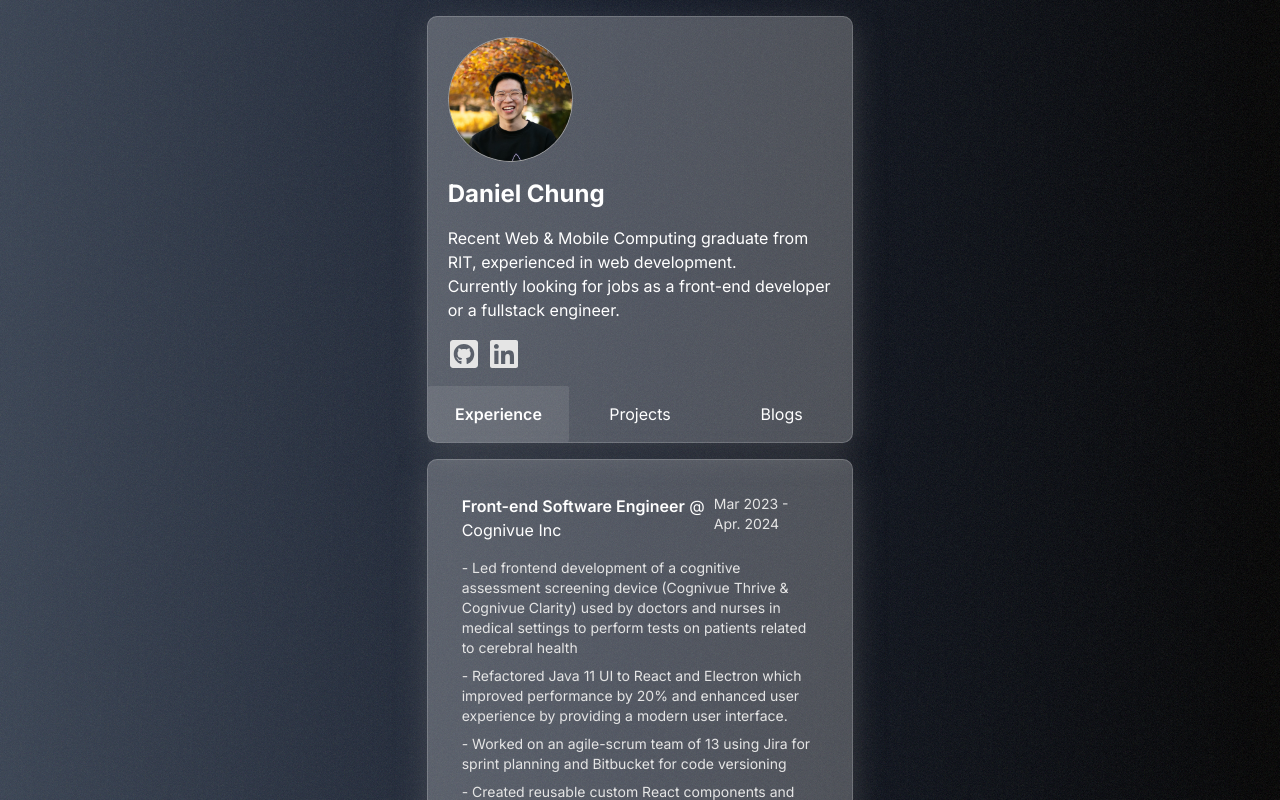
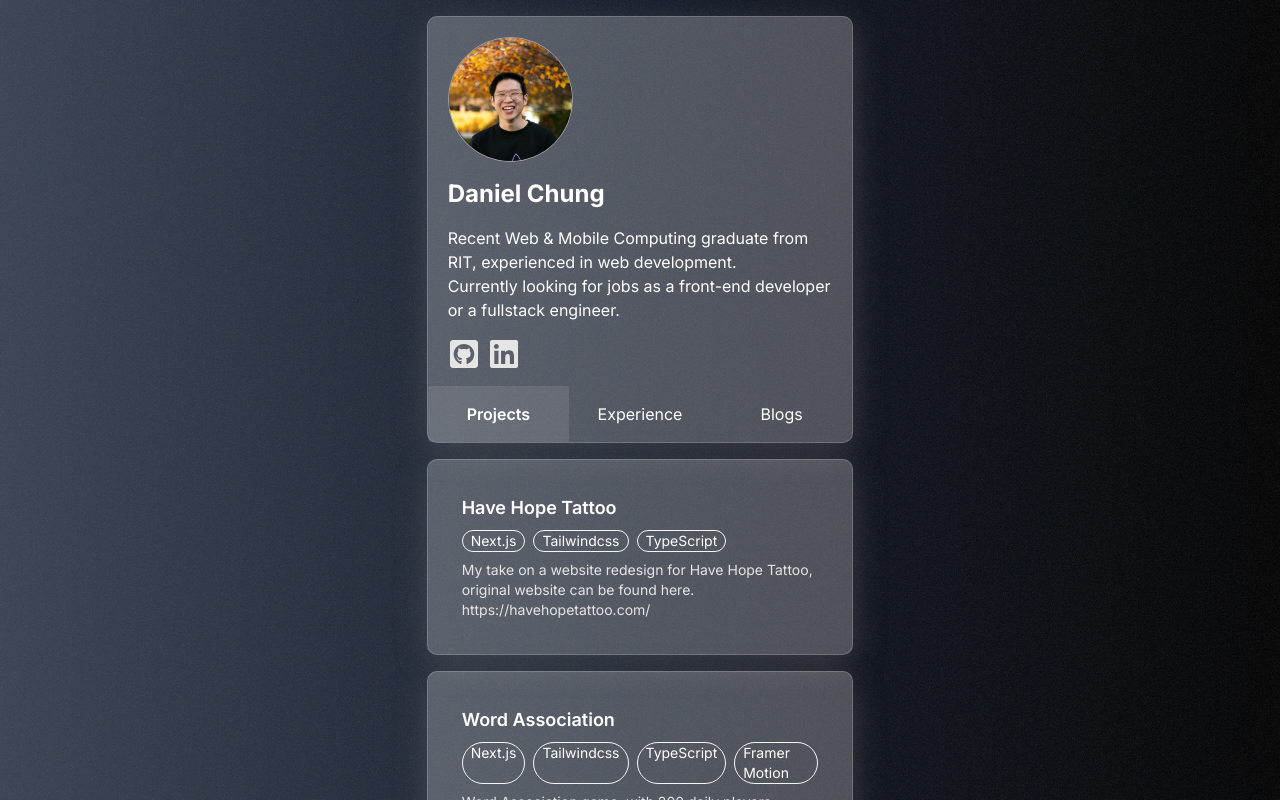
Before and after one commit to danielchungdev/danielchung.dev, a Next.js app: page / in a window 1280 px wide. Shown: the top 800 px of the page. Built offline with nearby package versions, Linux system fonts and the light colour scheme.

Commit message:
updating projects and changing structure

```diff
--- a/public/json/projects.json
+++ b/public/json/projects.json
@@ -1,15 +1,21 @@
 [
+    {
+        "name": "Have Hope Tattoo",
+        "tools": ["Next.js", "Tailwindcss", "TypeScript"],
+        "description": "My take on a website redesign for Have Hope Tattoo, original website can be found here. https://havehopetattoo.com/",
+        "website": "https://havehopetattoo.danielchung.dev/"
+    },
     {
         "name": "Word Association",
         "tools": ["Next.js", "Tailwindcss", "TypeScript", "Framer Motion"],
-        "description": "Word Association game, was able to gather 200 daily players.",
+        "description": "Word Association game, with 200 daily players.",
         "website": "https://wordassociation.danielchung.dev/"
     },
     {
         "name": "PrivaC",
         "tools": ["Next.js", "Tailwindcss", "TypeScript"],
-        "description": "Bangladesh's 1st cybercrime countermeasure services organization",
-        "website": "https://github.com/privac-bangladesh"
+        "description": "Bangladesh's 1st cybercrime countermeasure services organization.",
+        "website": "https://www.myprivac.com/"
     },
     {
         "name": "Emoji Replacer",
--- a/src/app/page.tsx
+++ b/src/app/page.tsx
@@ -14,9 +14,9 @@ const Home = () => {
   const chooseContent = (contentId: number) => {
     switch (contentId) {
       case 1:
+        return <Projects />
+      case 2:
         return <WorkExperience />
-      case 2:
-        return <Projects />
       case 3:
         return <Blogs />
     }
@@ -50,8 +50,8 @@ const Home = () => {
             </div>
           </div>
           <div className="flex justify-around">
-            <Tabs title="Experience" onClick={() => setCurrent(1)} selected={current === 1} />
-            <Tabs title="Projects" onClick={() => setCurrent(2)} selected={current === 2} />
+          <Tabs title="Projects" onClick={() => setCurrent(1)} selected={current === 1} />
+            <Tabs title="Experience" onClick={() => setCurrent(2)} selected={current === 2} />
             <Tabs title="Blogs" onClick={() => setCurrent(3)} selected={current === 3} />
           </div>
         </div>
```
